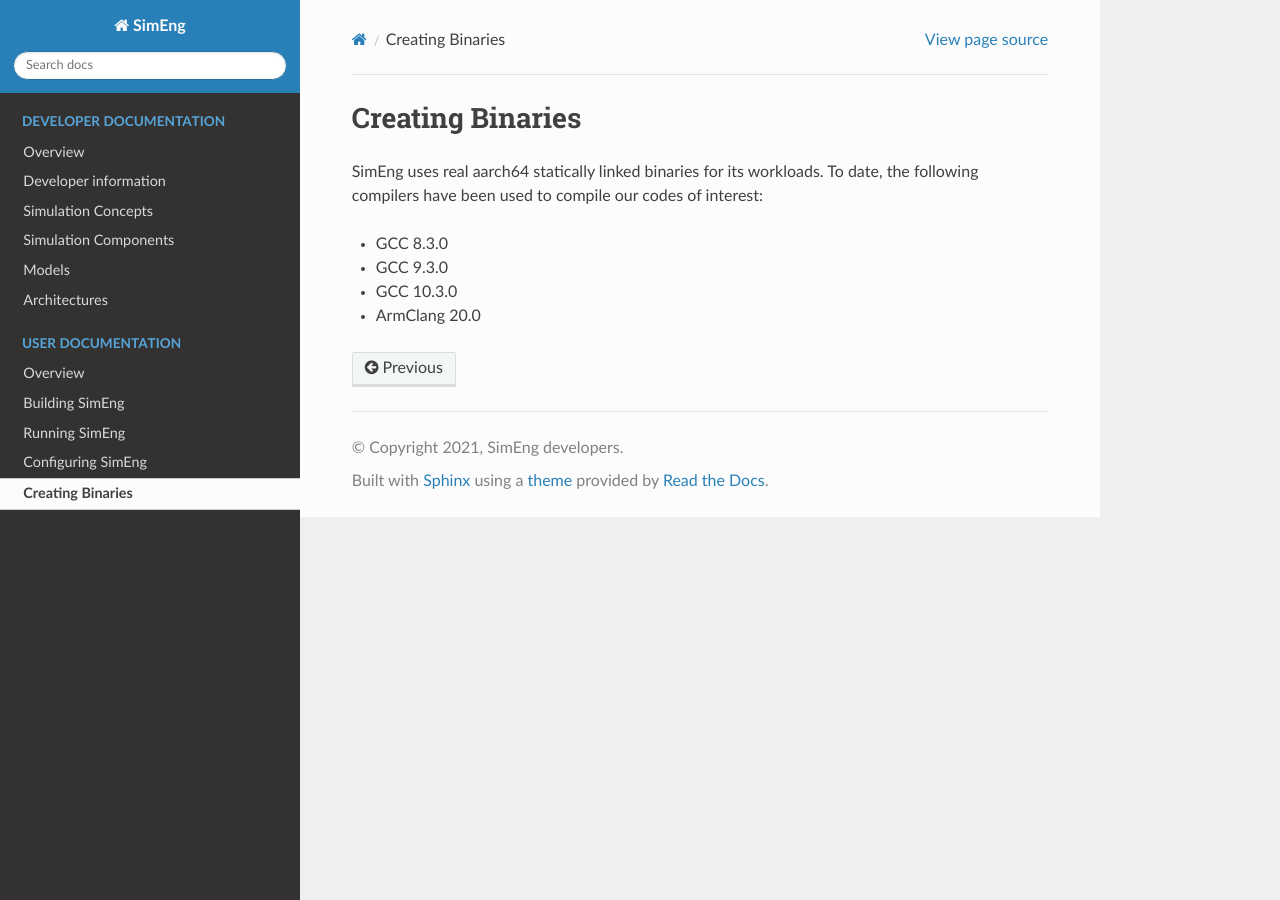
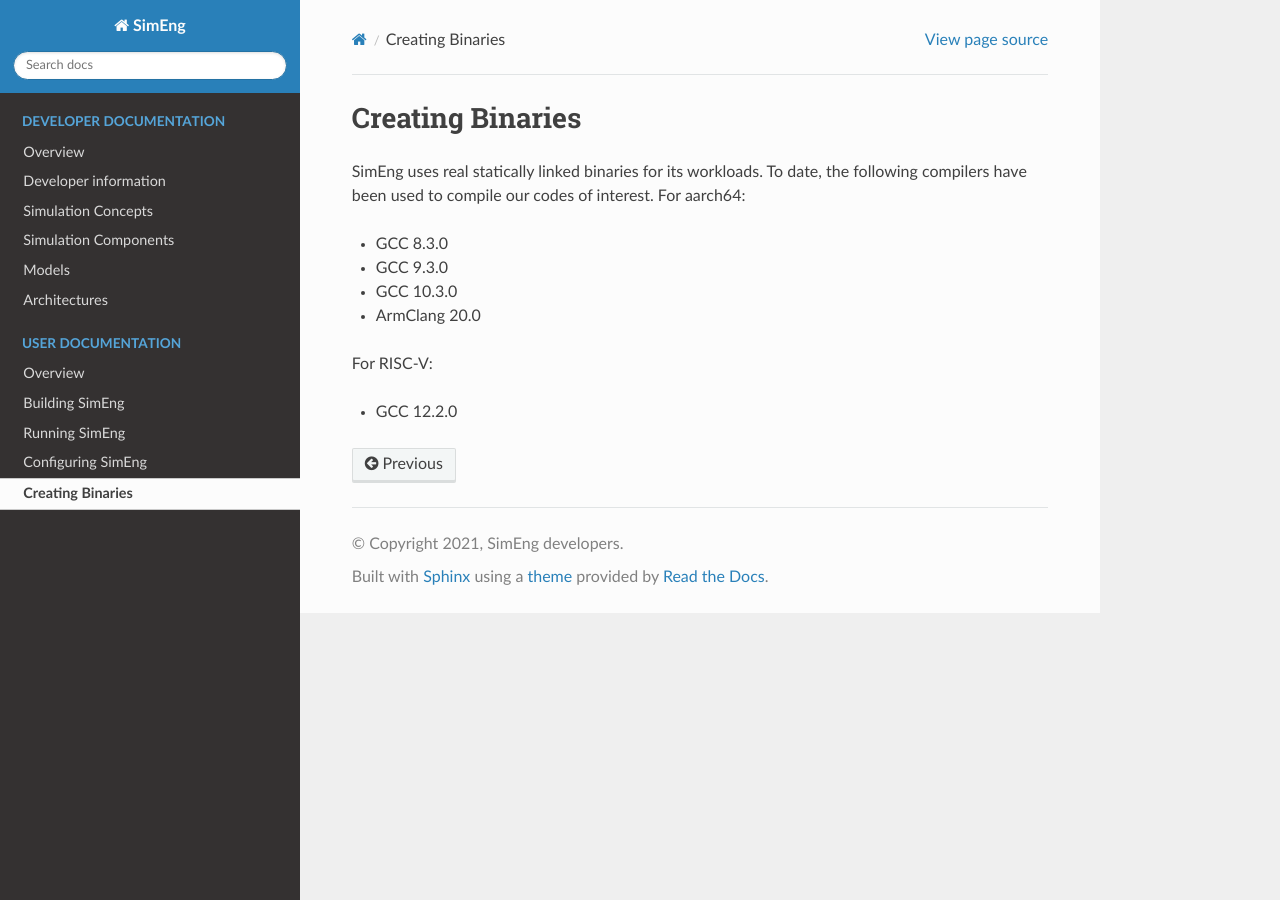
Before and after one commit to UoB-HPC/SimEng, a Sphinx documentation site: the page built from docs/sphinx/user/creating_binaries.rst, in a window 1280 px wide. Built offline with Sphinx 7.4.7 and the Read the Docs theme 2.0.0, drawn with Linux system fonts in a browser that asks for light colours; pages that are not in the unit, such as notebooks, are missing from menus.

Commit message:
Add RISCV compiler

```diff
--- a/docs/sphinx/index.rst
+++ b/docs/sphinx/index.rst
@@ -40,7 +40,7 @@ SimEng places an emphasis on performance and ease of use, whilst maintaining a c
 Features
 --------
 
-Currently, SimEng targets the Armv9.2-a ISA with support for the SVE, SVE2, and SME extensions. SimEng has the ability to model up to out-of-order, superscalar, single-core processors, and to emulate a subset of Linux system-calls. It supports statically compiled C and Fortran binaries that run on real hardware, with additional support for single-threaded OpenMP binaries too. SimEng currently models memory as an infinite L1 cache, i.e. it assumes that all loads and stores hit the L1 cache; a future release will add a proper memory hierarchy model (see the discussion about SST below).
+Currently, SimEng targets the Armv9.2-a ISA with support for the SVE, SVE2, and SME extensions as well as RISC-V rv64ima. SimEng has the ability to model up to out-of-order, superscalar, single-core processors, and to emulate a subset of Linux system-calls. It supports statically compiled C and Fortran binaries that run on real hardware, with additional support for single-threaded OpenMP binaries too. SimEng currently models memory as an infinite L1 cache, i.e. it assumes that all loads and stores hit the L1 cache; a future release will add a proper memory hierarchy model (see the discussion about SST below).
 
 The main component provided by the simulator is a discrete processor core model, shown in diagrammatic form below.  This model accepts a clock signal and supports a memory access interface. A single YAML format configuration file can be passed to the simulation to specify models of existing microarchitectures, such as Marvell's ThunderX2 or Fujitsu's A64fx, or to model hypothetical core designs.
 
--- a/docs/sphinx/user/creating_binaries.rst
+++ b/docs/sphinx/user/creating_binaries.rst
@@ -1,9 +1,13 @@
 Creating Binaries
 =================
 
-SimEng uses real aarch64 statically linked binaries for its workloads. To date, the following compilers have been used to compile our codes of interest:
+SimEng uses real statically linked binaries for its workloads. To date, the following compilers have been used to compile our codes of interest. For aarch64:
 
 - GCC 8.3.0
 - GCC 9.3.0
 - GCC 10.3.0
 - ArmClang 20.0
+
+For RISC-V:
+
+- GCC 12.2.0
```
